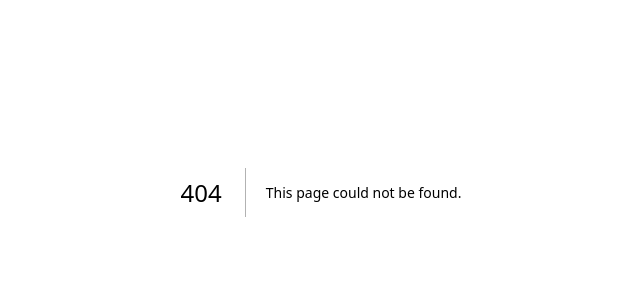
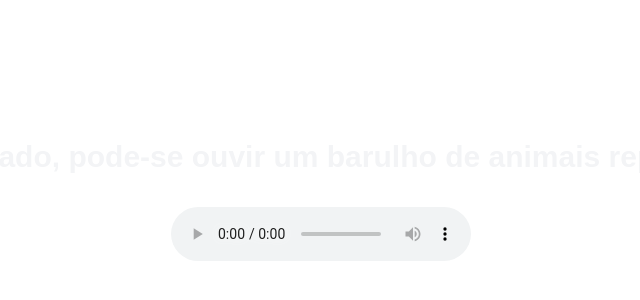
Before and after one commit to tahaluh/hallowen-murder-site, a Next.js app: page /hints/facecega in a window 1280 px wide. Before the commit this address had no page. Shown: the part 208-508 px from the top of the page, without its empty margins (319-959 px from the left). Built offline with nearby package versions, Linux system fonts and the light colour scheme.

Commit message:
feat: facecega audio hint added

```diff
--- /dev/null
+++ b/src/app/hints/facecega/page.tsx
@@ -0,0 +1,16 @@
+import { HintsEnum, getHint } from "@/data/hints";
+
+export default function facecega() {
+  const hintObj = getHint(HintsEnum.facecega);
+  const hintText = hintObj ? hintObj.hint : "Dica não encontrada.";
+
+  return (
+    <div className="min-h-screen flex flex-col items-center justify-center text-gray-100">
+      <p className="text-3xl font-semibold text-center p-4">{hintText}</p>
+      <audio controls className="mt-4">
+        <source src="/sounds/animais.mp3" type="audio/mpeg" />
+        Seu navegador não suporta o elemento de áudio.
+      </audio>
+    </div>
+  );
+}
--- a/src/data/hints.ts
+++ b/src/data/hints.ts
@@ -10,6 +10,7 @@ export enum HintsEnum {
   agorasodeus = "agorasodeus",
   caminhodastrevas = "caminhodastrevas",
   eisqueletal = "eisqueletal",
+  facecega = "facecega",
   luzdanoite = "luzdanoite",
   magiacruel = "magiacruel",
   puroosso = "puroosso",
@@ -31,6 +32,11 @@ export const hints: Hint[] = [
     key: HintsEnum.eisqueletal,
     route: Routes.hint(HintsEnum.eisqueletal),
     hint: "No pescoço da vítima são encontradas perfurações, características de um ataque de ...",
+  },
+  {
+    key: HintsEnum.facecega,
+    route: Routes.hint(HintsEnum.facecega),
+    hint: "Em um quarto trancado, pode-se ouvir um barulho de animais repetitivo e constante.",
   },
   {
     key: HintsEnum.luzdanoite,
```
Also changed, not shown: 1 other file (tests, documents, lock files or other folders).
